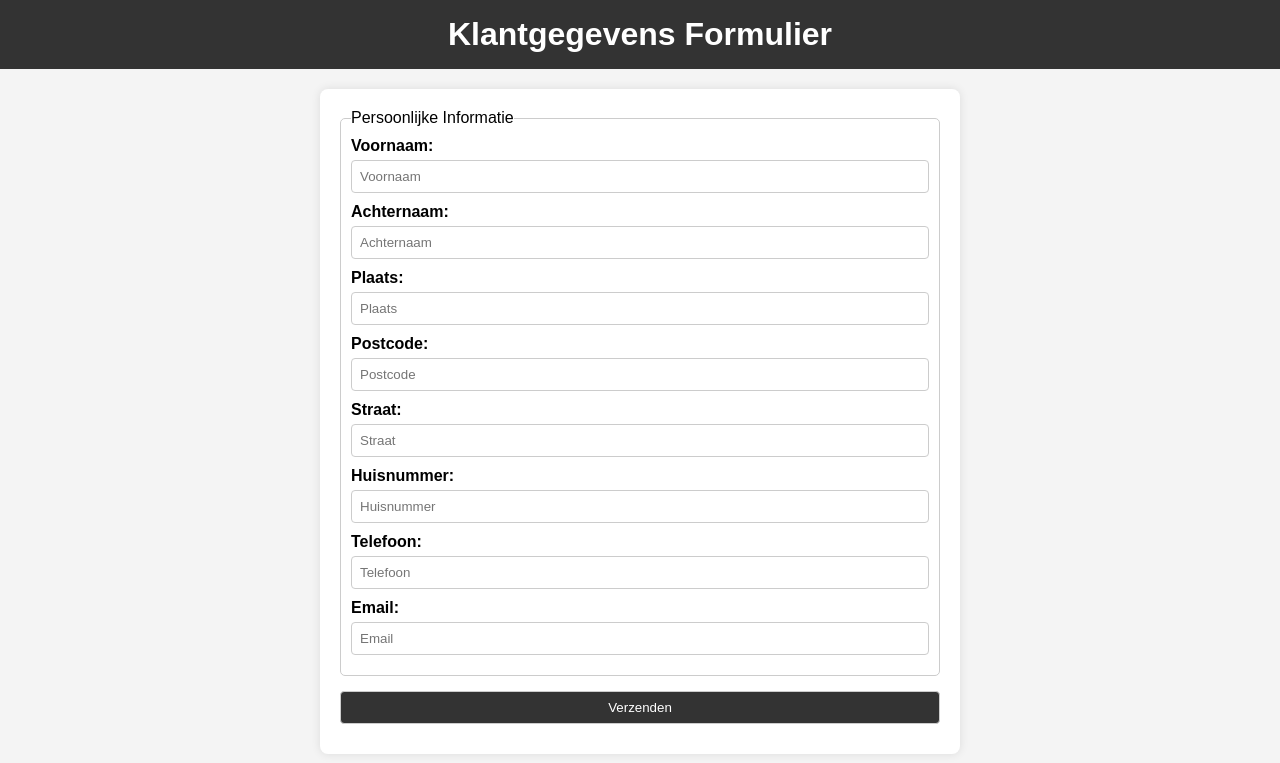
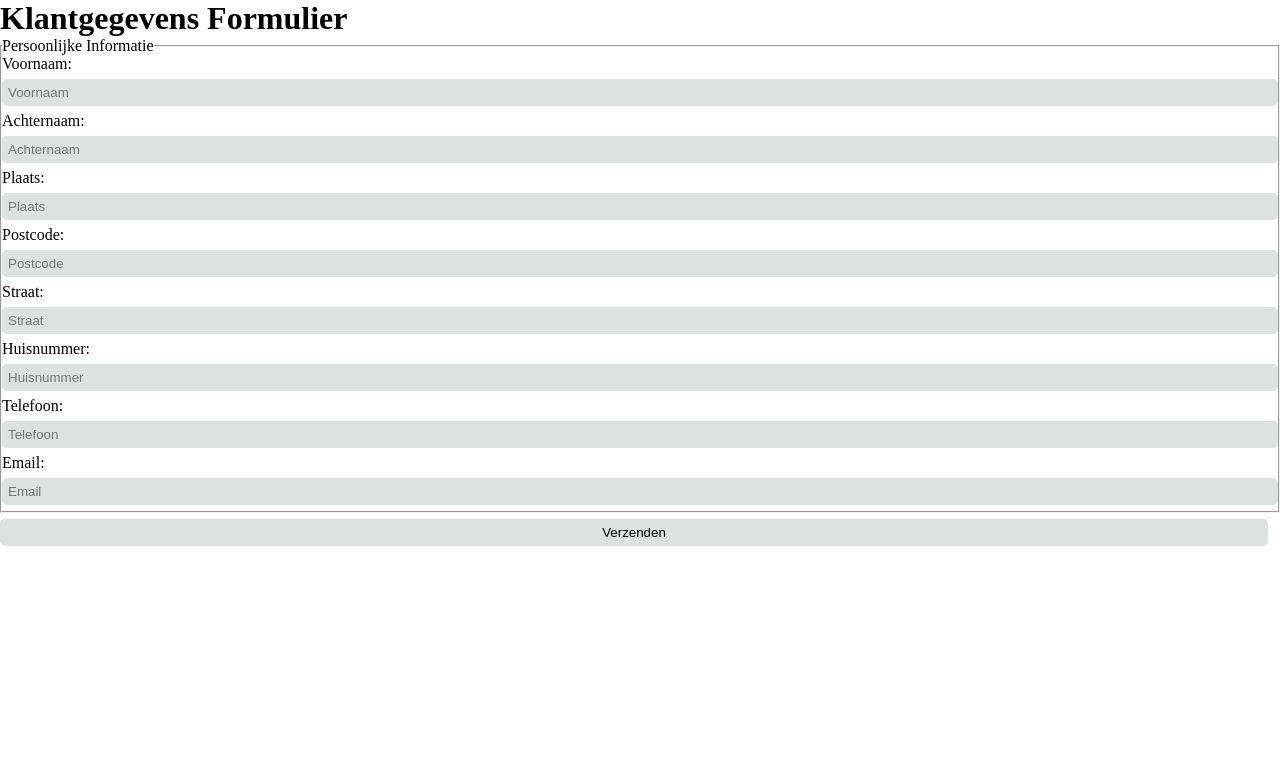
Before and after one commit to OICT-Team-2/BoerenCamping, a PHP site: page /Klantgegevens.html in a window 1280 px wide. Shown: the top 763 px of the page. Run offline with PHP 8.4, Linux system fonts and the light colour scheme.

Commit message:
Update stylegroeneweide.css

```diff
--- a/Camping Project/stylegroeneweide.css
+++ b/Camping Project/stylegroeneweide.css
@@ -1,66 +1,6 @@
 * {
   margin: 0;
   padding: 0;
-}
-
-body {
-  font-family: Arial, sans-serif;
-  background-color: #f4f4f4;
-  margin: 0;
-  padding: 0;
-}
-
-header {
-  background-color: #333;
-  color: #fff;
-  text-align: center;
-  padding: 1em 0;
-}
-
-main {
-  max-width: 600px;
-  margin: 20px auto;
-  background-color: #fff;
-  padding: 20px;
-  border-radius: 8px;
-  box-shadow: 0 0 10px rgba(0, 0, 0, 0.1);
-}
-
-form {
-  display: flex;
-  flex-direction: column;
-}
-
-fieldset {
-  border: 1px solid #ccc;
-  border-radius: 5px;
-  padding: 10px;
-  margin-bottom: 15px;
-}
-
-label {
-  display: block;
-  margin-bottom: 5px;
-  font-weight: bold;
-}
-
-input {
-  width: 100%;
-  padding: 8px;
-  margin-bottom: 10px;
-  border: 1px solid #ccc;
-  border-radius: 4px;
-  box-sizing: border-box;
-}
-
-input[type="submit"] {
-  background-color: #333;
-  color: #fff;
-  cursor: pointer;
-}
-
-input[type="submit"]:hover {
-  background-color: #555;
 }
 
 .title /* De Groene Weide titel */ {
@@ -82,6 +22,7 @@ input[type="submit"]:hover {
 }
 
 ul {
+
   list-style-type: none;
   left: 900px;
   margin: 10px;
@@ -112,3 +53,105 @@ li a {
 li a:hover {
   background-color: #50c878;
 }
+
+
+
+
+
+
+
+body {
+  overflow-x: hidden;
+}
+
+.logoimage {
+  position: relative;
+  top: 0px;
+  align-items: center;
+  right: 0px;
+}
+
+a {
+  text-decoration: none;
+  color: black;
+  font-weight: bold;
+}
+
+.navbar {
+  background-color: transparent;
+  font-size: 25px;
+  position: absolute;
+  top: 35px;
+  right: 10px;
+}
+
+.navbar li {
+  margin-right: 20px;
+}
+
+.bar {
+  height: 100px;
+  width: 100%;
+  background-color: #00796b;
+}
+
+.contactons {
+  text-align: center;
+  font-size: 30px;
+  font-weight: bolder;
+}
+
+.form {
+  width: 50%;
+  top: -10px;
+  position: relative;
+  left: -360px;
+  max-width: 600px;
+  margin: auto;
+  padding: 20px;
+  text-align: center;
+}
+
+input,
+textarea {
+  width: calc(100% - 12px); /* Adjusted for padding */
+  border-radius: 0.3rem;
+  background-color: #dde2e1;
+  color: black;
+  padding: 6px;
+  margin: 6px 0px;
+  outline: none;
+  border: none;
+  transition: right 0.5s ease;
+  resize: none;
+}
+
+.form input::placeholder,
+.form textarea::placeholder {
+  color: black;
+  resize: none;
+}
+
+#Btn {
+  width: 100px;
+  padding: 6px;
+  position: inherit;
+  border: none;
+  right: 250px;
+  font-weight: bold;
+  color: black;
+  background-color: #fca311;
+  cursor: pointer;
+  border-radius: 0.8rem;
+}
+
+.hebjevraag,
+.ContactEmail {
+  margin-left: 70px;
+}
+
+.google-map {
+  position: absolute;
+  left: 800px;
+  top: 330px;
+}
```
